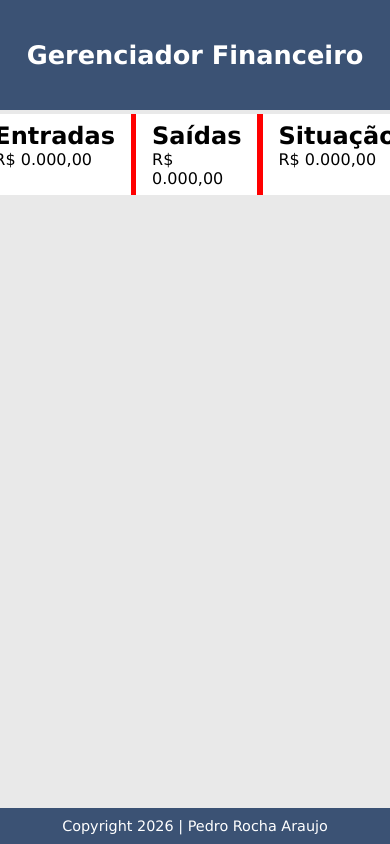
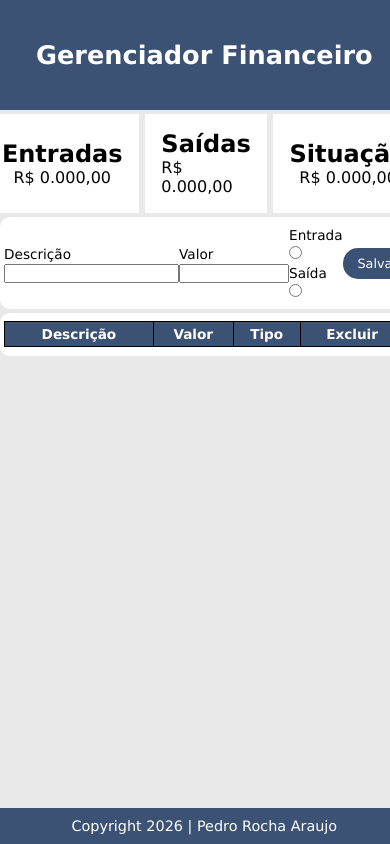
Before and after one commit to Pedro-Rocha-Araujo/projeto-financas, a React (Create React App) app: page / in a window 390 px wide. Shown: the top 844 px of the page. Built offline with nearby package versions, Linux system fonts and the light colour scheme.

Commit message:
Design completo - Aquardando algumas configurações de responsividade

```diff
--- a/src/components/App.css
+++ b/src/components/App.css
@@ -1,3 +1,4 @@
+/* CONFIGURAÇÕES GERAIS */
 * {
   margin: 0;
   padding: 0;
@@ -11,6 +12,12 @@ div.main {
   grid-template-rows: auto 1fr auto;
 }
 
+article {
+  width: 100%;
+  max-width: 1080px;
+  margin: 1% auto;
+}
+/* CONFIGURAÇÃO DO CABEÇALHO */
 header {
   background-color: #3b5274;
   color: #fff;
@@ -21,20 +28,77 @@ header {
 header h1 {
   font-size: clamp(1.6rem, 4vw, 2.5rem);
 }
-
+/* CONFIGURAÇÃO DO  PREVIEW*/
 .preview {
-  width: 100%;
-  max-width: 1080px;
   display: flex;
   justify-content: center;
-  background-color: red;
   gap: 1.5%;
-  margin: 1% auto;
 }
 
 div.item-preview{
   background-color: #fff;
-  padding: 2% 4%;
+  width: 100%;
+  display: flex;
+  flex-direction: column;
+  align-items: center;
+  justify-content: center;
+  padding: 4%;
+}
+
+/* CONFIGURAÇÕES DOS INPUTS */
+article.inputs {
+  background-color: #fff;
+  border-radius: 10px;
+  padding: 2% 1%;
+}
+
+form {
+  display: flex;
+  align-items: center;
+  justify-content: space-around;
+}
+
+label {
+  font-size: clamp(0.85rem, 2vw, 1.1rem);
+}
+
+input[type="number"]{
+  width: 110px;
+}
+
+button {
+  border: none;
+  border-radius: 15px;
+  background-color: #3b5274;
+  color: #fff;
+  padding: 8px 15px;
+  font-size: clamp(0.80rem, 1vw, 1.05rem);
+}
+
+/* CONFIGURAÇÃO DA TABELA */
+article.tabela {
+  background-color: #fff;
+  border-radius: 10px;
+  padding: 2% 1%;
+}
+
+table {
+  width: 100%;
+  max-width: 1000px;
+  margin: auto;
+  border-collapse: collapse;
+  text-align: center;
+}
+
+th {
+  background-color: #3b5274;
+  color: #fff;
+}
+
+td, th {
+  border: 1px solid black;
+  font-size: clamp(0.85rem, 2vw, 1.1rem);
+  padding: 1% 0;
 }
 
 main {
--- a/src/components/App.js
+++ b/src/components/App.js
@@ -1,6 +1,9 @@
 import './App.css';
 import Header from "./pagina/Header"
 import Footer from "./pagina/Footer"
+import Preview from "./Preview"
+import Inputs from "./Inputs"
+import Tabela from "./Tabela"
 
 function App() {
   return (
@@ -8,20 +11,9 @@ function App() {
       <Header />
       <main>
         <section>
-          <article className='preview'>
-            <div className='item-preview'>
-              <h2>Entradas</h2>
-              <p>R$ 0.000,00</p>
-            </div>
-            <div className='item-preview'>
-              <h2>Saídas</h2>
-              <p>R$ 0.000,00</p>
-            </div>
-            <div className='item-preview'>
-              <h2>Situação</h2>
-              <p>R$ 0.000,00</p>
-            </div>
-          </article>
+          <Preview />
+          <Inputs />
+          <Tabela />
         </section>
       </main>
       <Footer />
--- /dev/null
+++ b/src/components/Inputs.js
@@ -0,0 +1,27 @@
+import React from "react"
+
+function Inputs() {
+    return (
+        <article className="inputs">
+            <form>
+                <div className="campo_input">
+                    <label>Descrição </label>
+                    <input type="text" />
+                </div>
+                <div className="campo_input">
+                    <label>Valor </label>
+                    <input type="number" />
+                </div>
+                <div className="campo_input">
+                    <label> Entrada </label>
+                    <input name="tipo" type="radio" />
+                    <label> Saída </label>
+                    <input name="tipo" type="radio" />
+                </div>
+                <button type="submit">Salvar</button>
+            </form>
+        </article>
+    )
+}
+
+export default Inputs
--- /dev/null
+++ b/src/components/Preview.js
@@ -0,0 +1,22 @@
+import React from "react"
+
+function Preview() {
+    return (
+        <article className='preview'>
+            <div className='item-preview'>
+              <h2>Entradas</h2>
+              <p>R$ 0.000,00</p>
+            </div>
+            <div className='item-preview'>
+              <h2>Saídas</h2>
+              <p>R$ 0.000,00</p>
+            </div>
+            <div className='item-preview'>
+              <h2>Situação</h2>
+              <p>R$ 0.000,00</p>
+            </div>
+        </article>
+    )
+}
+
+export default Preview
--- /dev/null
+++ b/src/components/Tabela.js
@@ -0,0 +1,18 @@
+import React from "react"
+
+function Tabela() {
+    return (
+        <article className="tabela">
+            <table>
+                <tr>
+                    <th>Descrição</th>
+                    <th>Valor</th>
+                    <th>Tipo</th>
+                    <th>Excluir</th>
+                </tr>
+            </table>
+        </article>
+    )
+}
+
+export default Tabela
```
